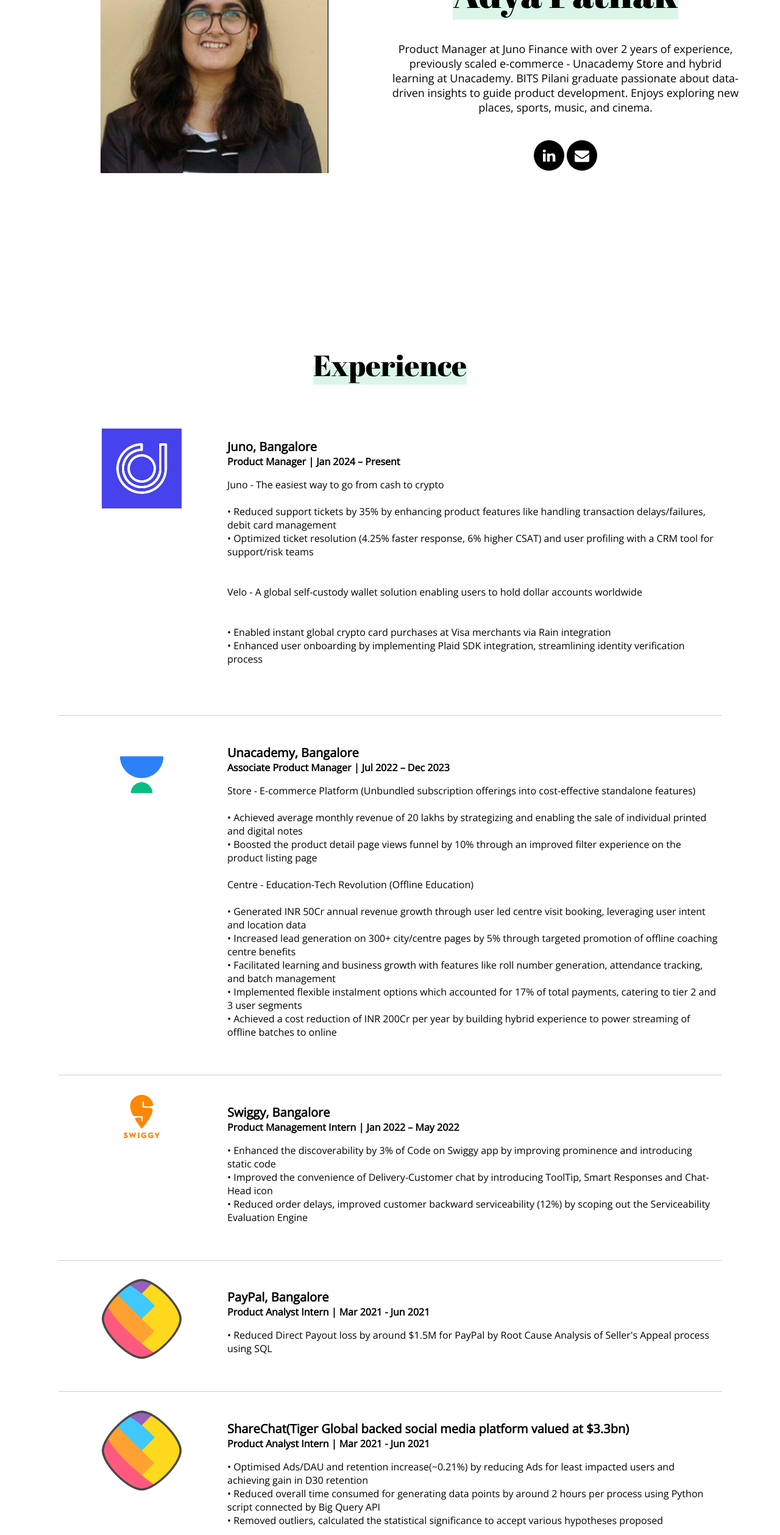
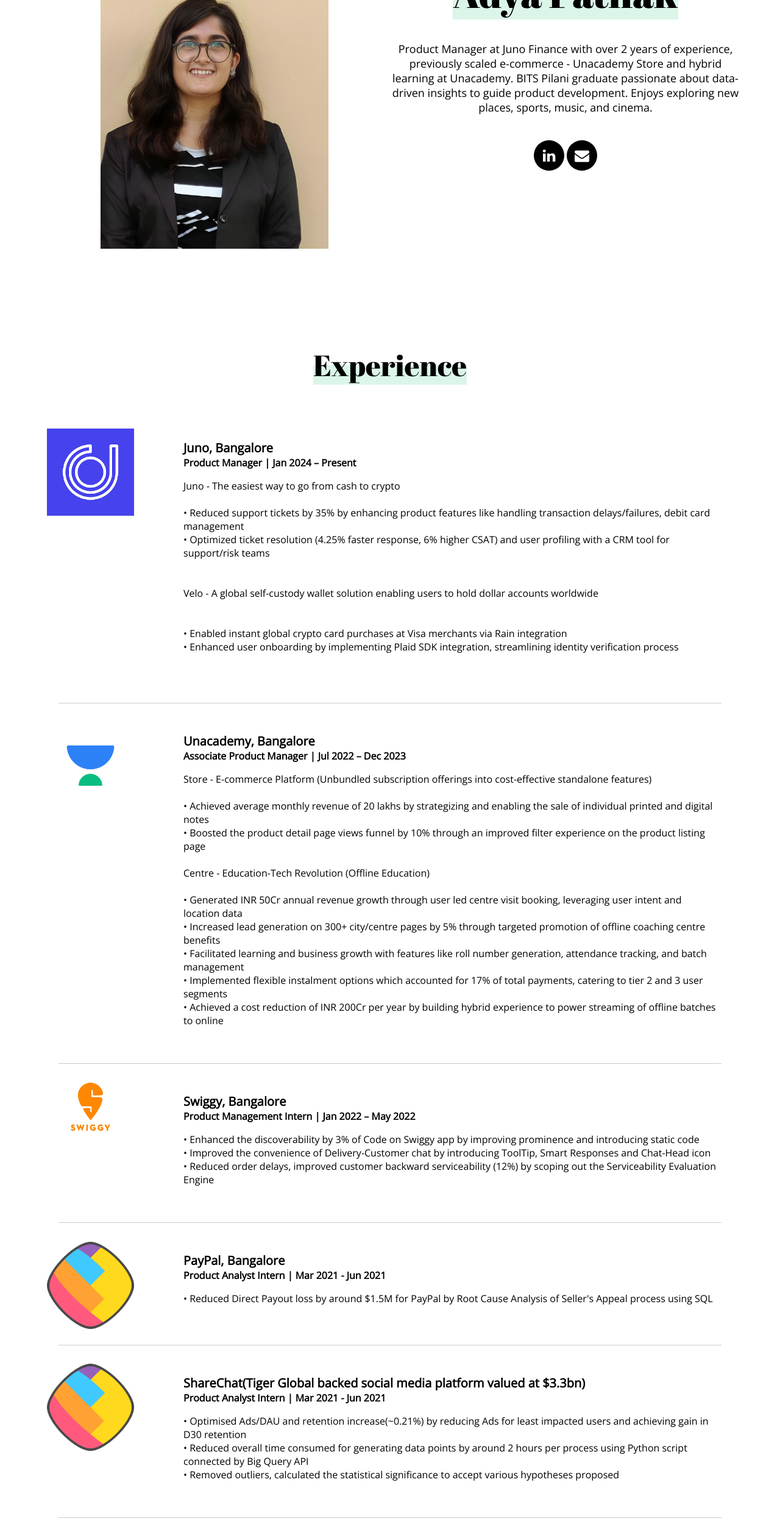
Before and after one commit to AdyaPathak/portfolio, a plain HTML site: page index.html in a window 1280 px wide. Shown: the part 240-2758 px from the top of the page at 61% size. Drawn offline with nearby package versions, Linux system fonts and the light colour scheme.

Commit message:
images + margins

```diff
--- a/index.html
+++ b/index.html
@@ -468,7 +468,7 @@
 
     <div class="rowIntro" style="padding-right:5%;padding-left:5%; padding-top:7.5%; margin-bottom:-10%; height:100%;">
       <div class="columnIntroImg" style=" text-align:center;">
-          <img src="images/adyaHome.jpeg" width="65%" alt="miloni's picture in a restaurant">
+          <img src="images/home.png" width="65%" alt="miloni's picture in a restaurant">
       </div>
       <div class="columnIntroText" style=" text-align:center;padding-top:3%; ">
           <a style="text-align:center;font-family: 'Abril Fatface', cursive; font-size:400%;"><span style="background: linear-gradient(to top, #dbf6e9 50%, transparent 50%);">Adya Pathak</span></a>
@@ -491,7 +491,7 @@
     </p>
 
     <!-- Juno Experience -->
-    <div class="rowAwards" style="font-family: 'Open Sans', sans-serif; margin-top:2%; margin-left:7.5%;margin-right:7.5%;">
+    <div class="rowAwards" style="font-family: 'Open Sans', sans-serif; margin-top:2%; margin-right:7.5%;">
     <div class="columnAwardsImg" style="text-align:center;">
       <img src="images/junoLogo.jpg" alt="Juno logo" style="width:50%;">
     </div>
@@ -516,7 +516,7 @@
     <hr style=" display: block; height: 1px; border: 0; border-top: 1px solid #ccc; margin: 1em 0; padding: 0; margin-left:7.5%; margin-right:7.5%;">
 
     <!-- Unacademy Experience -->
-    <div class="rowAwards" style="font-family: 'Open Sans', sans-serif; margin-top:2%; margin-left:7.5%;margin-right:7.5%;">
+    <div class="rowAwards" style="font-family: 'Open Sans', sans-serif; margin-top:2%; margin-right:7.5%;">
     <div class="columnAwardsImg" style="text-align:center;">
       <img src="images/unacademyLogo.png" alt="Unacademy logo" style="width:50%;">
     </div>
@@ -540,7 +540,7 @@ Centre - Education-Tech Revolution (Offline Education)<br><br>
     <hr style=" display: block; height: 1px; border: 0; border-top: 1px solid #ccc; margin: 1em 0; padding: 0; margin-left:7.5%; margin-right:7.5%;">
 
     <!-- Swiggy Experience -->
-    <div class="rowAwards" style="font-family: 'Open Sans', sans-serif; margin-top:2%; margin-left:7.5%;margin-right:7.5%;">
+    <div class="rowAwards" style="font-family: 'Open Sans', sans-serif; margin-top:2%; margin-right:7.5%;">
     <div class="columnAwardsImg" style="text-align:center;">
       <img src="images/swiggyLogo.jpg" alt="Swiggy logo" style="width:50%;">
     </div>
@@ -559,7 +559,7 @@ Centre - Education-Tech Revolution (Offline Education)<br><br>
     <hr style=" display: block; height: 1px; border: 0; border-top: 1px solid #ccc; margin: 1em 0; padding: 0; margin-left:7.5%; margin-right:7.5%;">
 
     <!-- PayPal Experience -->
-    <div class="rowAwards" style="font-family: 'Open Sans', sans-serif; margin-top:2%; margin-left:7.5%;margin-right:7.5%;">
+    <div class="rowAwards" style="font-family: 'Open Sans', sans-serif; margin-top:2%; margin-right:7.5%;">
     <div class="columnAwardsImg" style="text-align:center;">
       <img src="images/shareChatLogo.png" alt="ShareChat logo" style="width:50%;">
     </div>
@@ -575,7 +575,7 @@ Centre - Education-Tech Revolution (Offline Education)<br><br>
     <hr style=" display: block; height: 1px; border: 0; border-top: 1px solid #ccc; margin: 1em 0; padding: 0; margin-left:7.5%; margin-right:7.5%;">
 
     <!-- ShareChat Experience -->
-    <div class="rowAwards" style="font-family: 'Open Sans', sans-serif; margin-top:2%; margin-left:7.5%;margin-right:7.5%;">
+    <div class="rowAwards" style="font-family: 'Open Sans', sans-serif; margin-top:2%; margin-right:7.5%;">
     <div class="columnAwardsImg" style="text-align:center;">
       <img src="images/shareChatLogo.png" alt="ShareChat logo" style="width:50%;">
     </div>
@@ -593,7 +593,7 @@ Centre - Education-Tech Revolution (Offline Education)<br><br>
     <hr style=" display: block; height: 1px; border: 0; border-top: 1px solid #ccc; margin: 1em 0; padding: 0; margin-left:7.5%; margin-right:7.5%;">
 
     <!-- CashFree Experience -->
-    <div class="rowAwards" style="font-family: 'Open Sans', sans-serif; margin-top:2%; margin-left:7.5%;margin-right:7.5%;">
+    <div class="rowAwards" style="font-family: 'Open Sans', sans-serif; margin-top:2%; margin-right:7.5%;">
     <div class="columnAwardsImg" style="text-align:center;">
       <img src="images/shareChatLogo.png" alt="ShareChat logo" style="width:50%;">
     </div>
@@ -610,7 +610,7 @@ Centre - Education-Tech Revolution (Offline Education)<br><br>
     <hr style=" display: block; height: 1px; border: 0; border-top: 1px solid #ccc; margin: 1em 0; padding: 0; margin-left:7.5%; margin-right:7.5%;">
 
     <!-- FIREWORK Experience -->
-    <div class="rowAwards" style="font-family: 'Open Sans', sans-serif; margin-top:2%; margin-left:7.5%;margin-right:7.5%;">
+    <div class="rowAwards" style="font-family: 'Open Sans', sans-serif; margin-top:2%; margin-right:7.5%;">
     <div class="columnAwardsImg" style="text-align:center;">
       <img src="images/shareChatLogo.png" alt="ShareChat logo" style="width:50%;">
     </div>
@@ -628,7 +628,7 @@ Centre - Education-Tech Revolution (Offline Education)<br><br>
     <hr style=" display: block; height: 1px; border: 0; border-top: 1px solid #ccc; margin: 1em 0; padding: 0; margin-left:7.5%; margin-right:7.5%;">
 
     <!-- Vodafone Experience -->
-    <div class="rowAwards" style="font-family: 'Open Sans', sans-serif; margin-top:2%; margin-left:7.5%;margin-right:7.5%;">
+    <div class="rowAwards" style="font-family: 'Open Sans', sans-serif; margin-top:2%; margin-right:7.5%;">
     <div class="columnAwardsImg" style="text-align:center;">
       <img src="images/shareChatLogo.png" alt="ShareChat logo" style="width:50%;">
     </div>
```
Also changed, not shown: about.html (+1 -1 lines), images/about.jpg (added), images/home.png (added).
